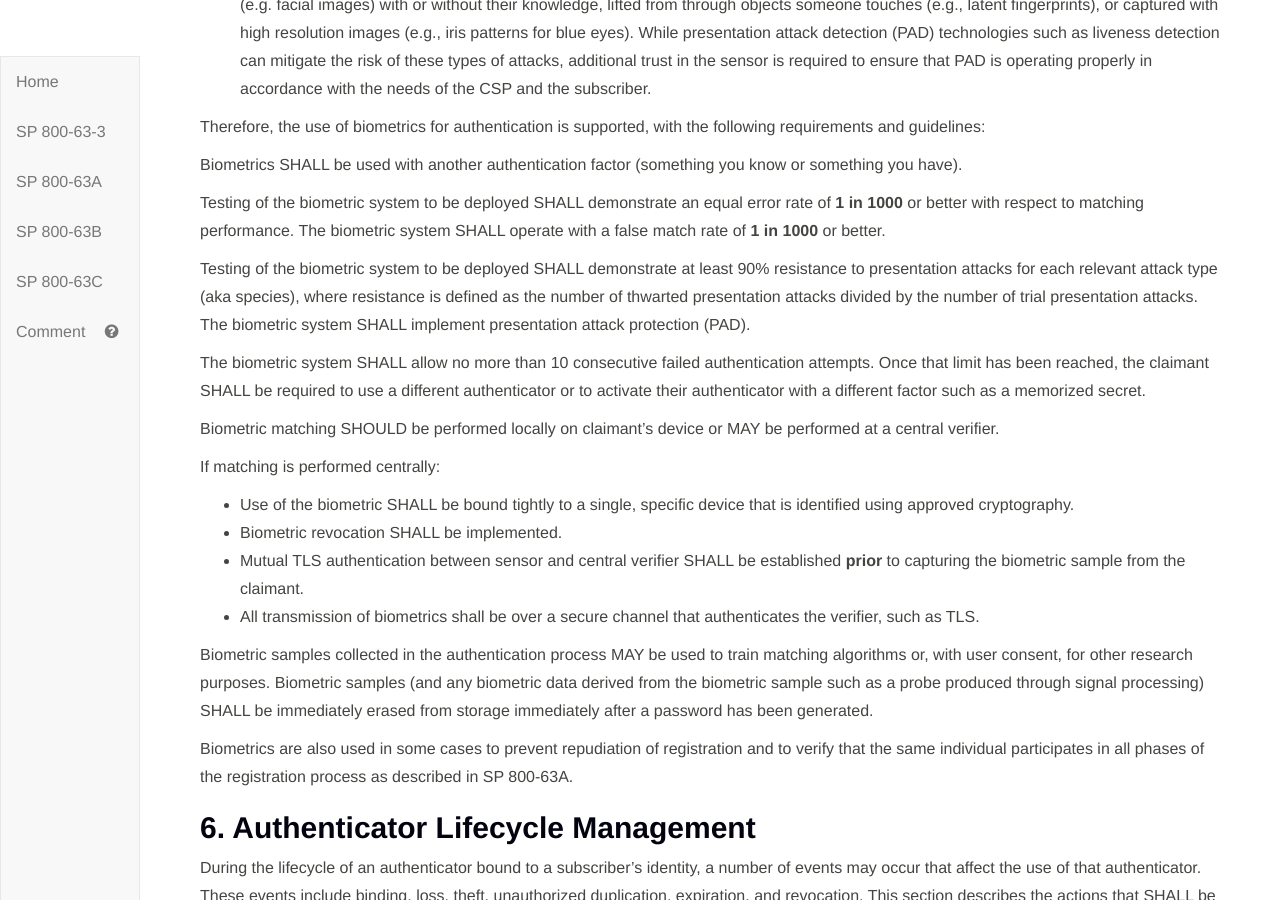
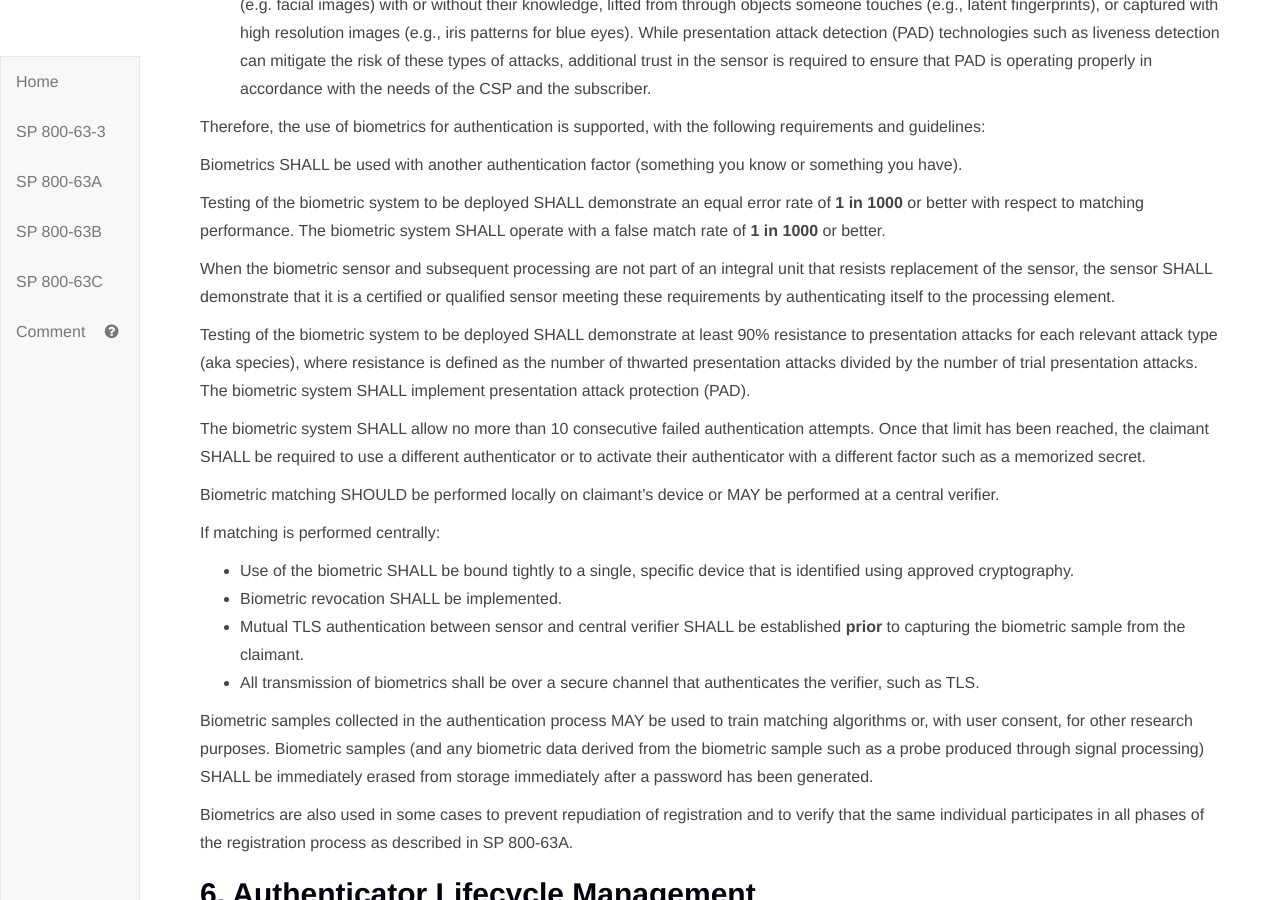
Before and after one commit to usnistgov/800-63-3, a Jekyll site: the page built from sp800-63b.md, in a window 1280 px wide and 900 px high, scrolled down 30942 px. Built offline with Jekyll 4.4.1, drawn with Linux system fonts in a browser that asks for light colours.

Commit message:
Add biometric sensor authentication requirement.

```diff
--- a/sp800-63b/sec5_authenticators.md
+++ b/sp800-63b/sec5_authenticators.md
@@ -234,6 +234,8 @@ Biometrics SHALL be used with another authentication factor (something you know
 
 Testing of the biometric system to be deployed SHALL demonstrate an equal error rate of **1 in 1000** or better with respect to matching performance. The biometric system SHALL operate with a false match rate of **1 in 1000** or better.
 
+When the biometric sensor and subsequent processing are not part of an integral unit that resists replacement of the sensor, the sensor SHALL demonstrate that it is a certified or qualified sensor meeting these requirements by authenticating itself to the processing element.
+
 Testing of the biometric system to be deployed SHALL demonstrate at least 90% resistance to presentation attacks for each relevant attack type (aka species), where resistance is defined as the number of thwarted presentation attacks divided by the number of trial presentation attacks. The biometric system SHALL implement presentation attack protection (PAD).
 
 The biometric system SHALL allow no more than 10 consecutive failed authentication attempts. Once that limit has been reached, the claimant SHALL be required to use a different authenticator or to activate their authenticator with a different factor such as a memorized secret.
```
